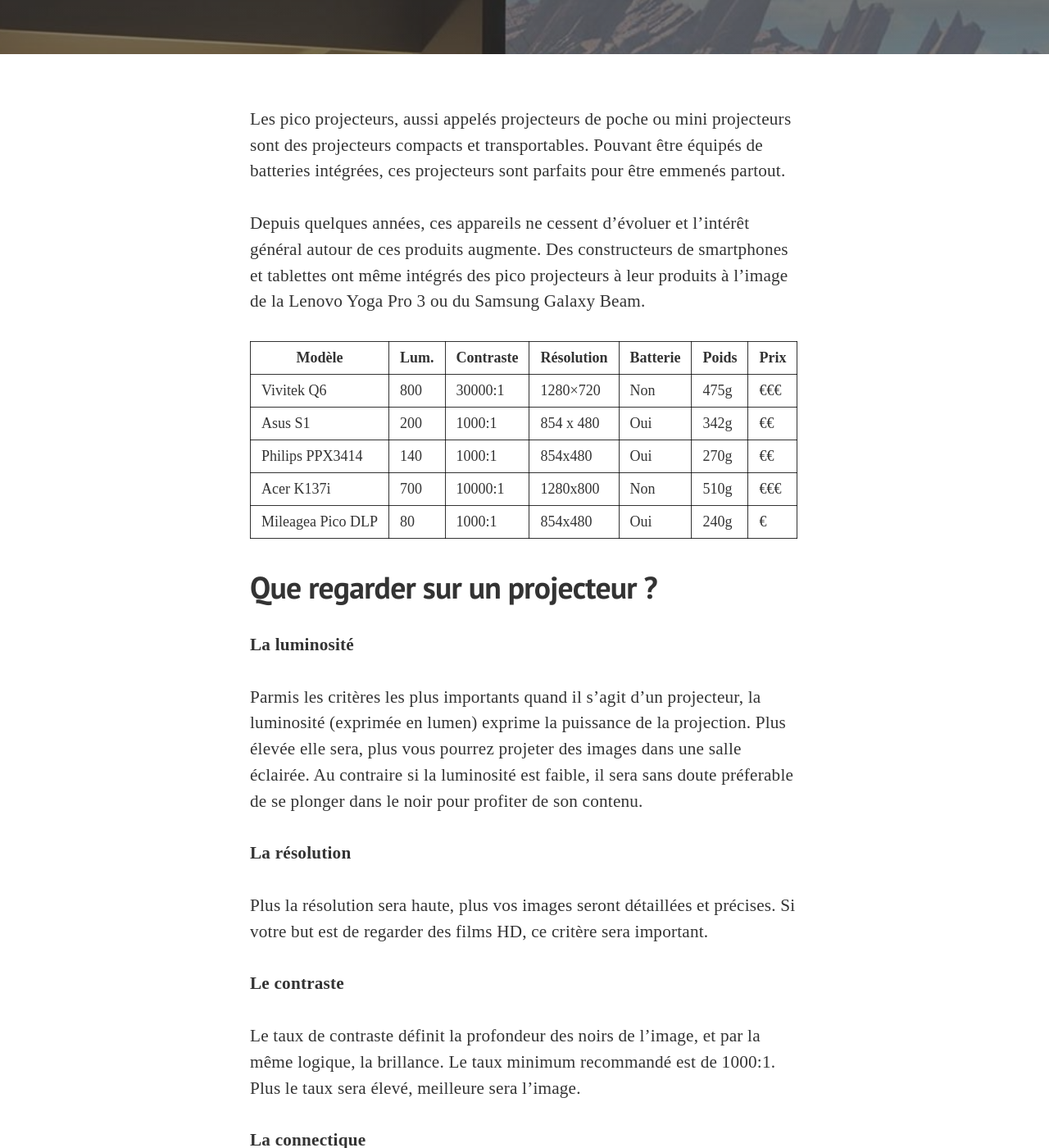
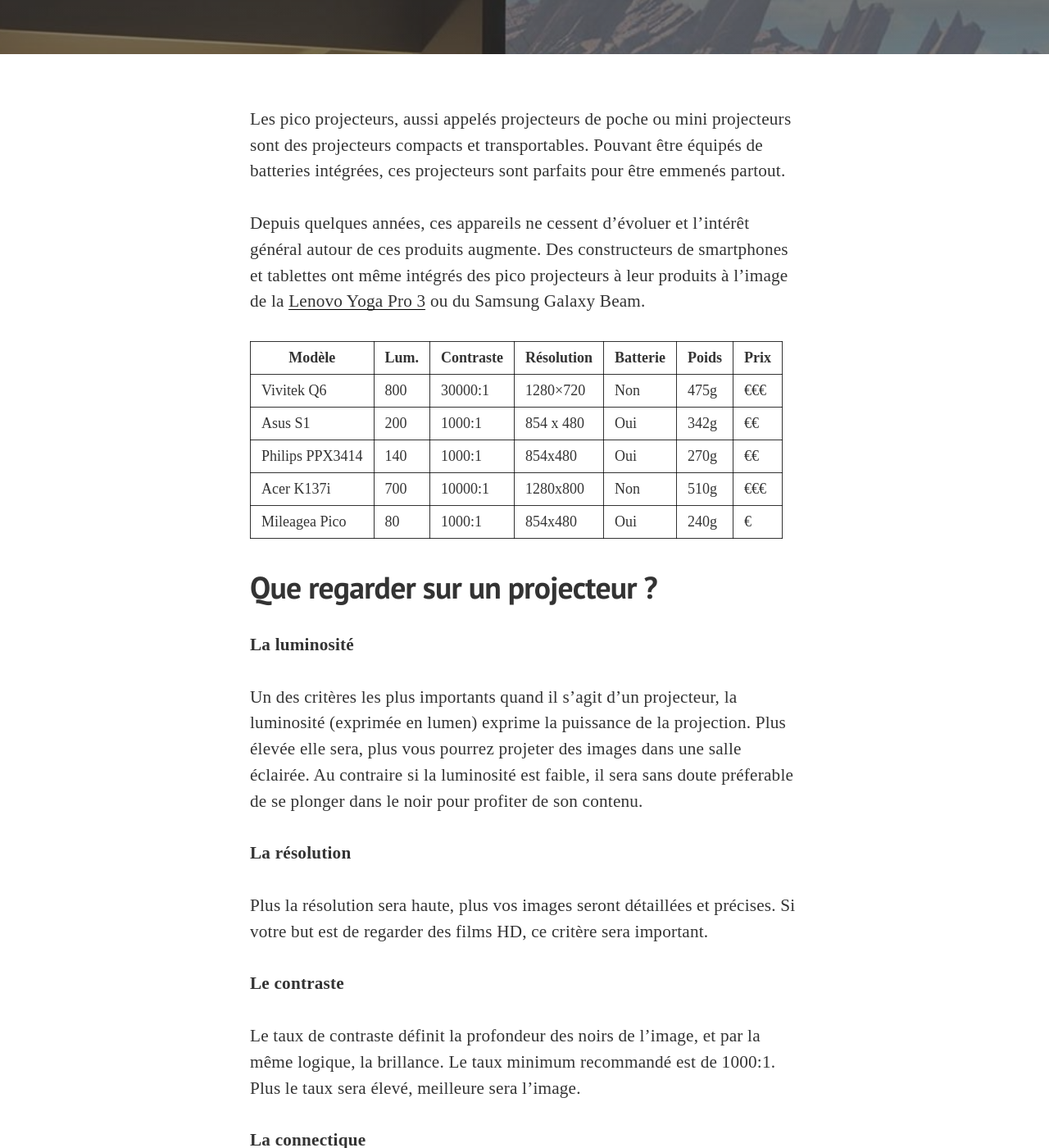
Before and after one commit to lechatbaloo/blabla, a Jekyll site: the page built from _posts/2016-08-03-pico-projecteurs-poche.markdown, in a window 1280 px wide and 1400 px high, scrolled down 538 px. Shown: the whole window at 82% size. Built offline with Jekyll 4.4.1, drawn with Linux system fonts in a browser that asks for light colours; some web fonts are replaced; Markdown is read by kramdown in place of the engine named in the settings.

Commit message:
Small adjustments

```diff
--- a/_posts/2016-08-03-pico-projecteurs-poche.markdown
+++ b/_posts/2016-08-03-pico-projecteurs-poche.markdown
@@ -16,7 +16,7 @@
 
 Les pico projecteurs, aussi appelés projecteurs de poche ou mini projecteurs sont des projecteurs compacts et transportables. Pouvant être équipés de batteries intégrées, ces projecteurs sont parfaits pour être emmenés partout.
 
-Depuis quelques années, ces appareils ne cessent d'évoluer et l'intérêt général autour de ces produits augmente. Des constructeurs de smartphones et tablettes ont même intégrés des pico projecteurs à leur produits à l'image de la Lenovo Yoga Pro 3 ou du Samsung Galaxy Beam.
+Depuis quelques années, ces appareils ne cessent d'évoluer et l'intérêt général autour de ces produits augmente. Des constructeurs de smartphones et tablettes ont même intégrés des pico projecteurs à leur produits à l'image de la <a href="https://www.amazon.fr/dp/B015MOQP02?tag=meilleurs08-21">Lenovo Yoga Pro 3</a> ou du Samsung Galaxy Beam.
 
 | Modèle | Lum. | Contraste  |  Résolution | Batterie | Poids | Prix |
 |-----|-----|-----|------|-----| ----| ----|
@@ -24,13 +24,13 @@
 | <a href="https://www.amazon.fr/dp/B002GU37AW?tag=meilleurs08-21" target="_blank">Asus S1</a>  | 200 |  1000:1  | 854 x 480 | Oui | 342g | <a href="https://www.amazon.fr/dp/B002GU37AW?tag=meilleurs08-21" target="_blank">€€</a>  |
 | <a href="https://www.amazon.fr/dp/B00ODV50XY?tag=meilleurs08-21" target="_blank">Philips PPX3414</a>  | 140	|  1000:1 	| 854x480| Oui | 270g | <a href="https://www.amazon.fr/dp/B00ODV50XY?tag=meilleurs08-21" target="_blank">€€</a>  |
 | <a href="https://www.amazon.fr/dp/B00R88ZSLI?tag=meilleurs08-21" target="_blank">Acer K137i</a>  | 700 |  10000:1  | 1280x800 | Non | 510g | <a href="https://www.amazon.fr/dp/B00R88ZSLI?tag=meilleurs08-21" target="_blank">€€€</a>  |
-| <a href="https://www.amazon.fr/dp/B01FJNB36M?tag=meilleurs08-21" target="_blank">Mileagea Pico DLP</a>  | 80 |  1000:1  |  854x480| Oui | 240g | <a href="https://www.amazon.fr/dp/B01FJNB36M?tag=meilleurs08-21" target="_blank">€</a>  |
+| <a href="https://www.amazon.fr/dp/B01FJNB36M?tag=meilleurs08-21" target="_blank">Mileagea Pico</a>  | 80 |  1000:1  |  854x480| Oui | 240g | <a href="https://www.amazon.fr/dp/B01FJNB36M?tag=meilleurs08-21" target="_blank">€</a>  |
 
 ### Que regarder sur un projecteur ?
 
 **La luminosité**
 
-Parmis les critères les plus importants quand il s'agit d'un projecteur, la luminosité (exprimée en lumen) exprime la puissance de la projection. Plus élevée elle sera, plus vous pourrez projeter des images dans une salle éclairée. Au contraire si la luminosité est faible, il sera sans doute préferable de se plonger dans le noir pour profiter de son contenu.
+Un des critères les plus importants quand il s'agit d'un projecteur, la luminosité (exprimée en lumen) exprime la puissance de la projection. Plus élevée elle sera, plus vous pourrez projeter des images dans une salle éclairée. Au contraire si la luminosité est faible, il sera sans doute préferable de se plonger dans le noir pour profiter de son contenu.
 
 **La résolution**
 
@@ -46,7 +46,7 @@
 
 ### Vivitek Qumi Q6
 
-<img class="img img--fullContainer" src="{{ site.baseurl_posts_img }}qumiq6.jpg"/>
+<img alt="Vivitek Qumi Q6" class="img img--fullContainer" src="{{ site.baseurl_posts_img }}qumiq6.jpg"/>
 
 - Résolution HD pour profiter de ses films en bonne qualité
 - Bonne luminosité et contraste, utilisable en journée
@@ -60,7 +60,7 @@
 
 ### Asus S1
 
-<img class="img img--fullContainer" src="{{ site.baseurl_posts_img }}asuss1.jpg"/>
+<img alt="Asus S1" class="img img--fullContainer" src="{{ site.baseurl_posts_img }}asuss1.jpg"/>
 
 - **Meilleur rapport qualité/prix**
 - Batterie de 3h de projections intégrée
@@ -71,7 +71,7 @@
 
 ### Philips PicoPix PPX3414
 
-<img class="img img--fullContainer" src="{{ site.baseurl_posts_img }}PPX3414.jpg"/>
+<img alt="Philips PicoPix PPX3414" class="img img--fullContainer" src="{{ site.baseurl_posts_img }}PPX3414.jpg"/>
 
 - Batterie de 2h intégrée
 - Bonne luminosité pour un poids compact
@@ -82,7 +82,7 @@
 
 ### Acer K137i
 
-<img class="img img--fullContainer" src="{{ site.baseurl_posts_img }}k137i.jpg"/>
+<img alt="Acer K137i" class="img img--fullContainer" src="{{ site.baseurl_posts_img }}k137i.jpg"/>
 
 - Résolution HD pour profiter de ses films en bonne qualité
 - Bonne luminosité et contraste, utilisable en journée
@@ -93,7 +93,7 @@
 
 ### Mileagea Pico DLP
 
-<img class="img img--fullContainer" src="{{ site.baseurl_posts_img }}mileagea.jpg"/>
+<img alt="Mileagea Pico DLP" class="img img--fullContainer" src="{{ site.baseurl_posts_img }}mileagea.jpg"/>
 
 - Faible prix par rapport à ses concurrents
 - Cararactéristiques acceptables pour profiter de son contenu sans trop de lumière
```
Also changed, not shown: _posts/2016-08-03-repeteurs-wifi.markdown (+11 -12 lines).
